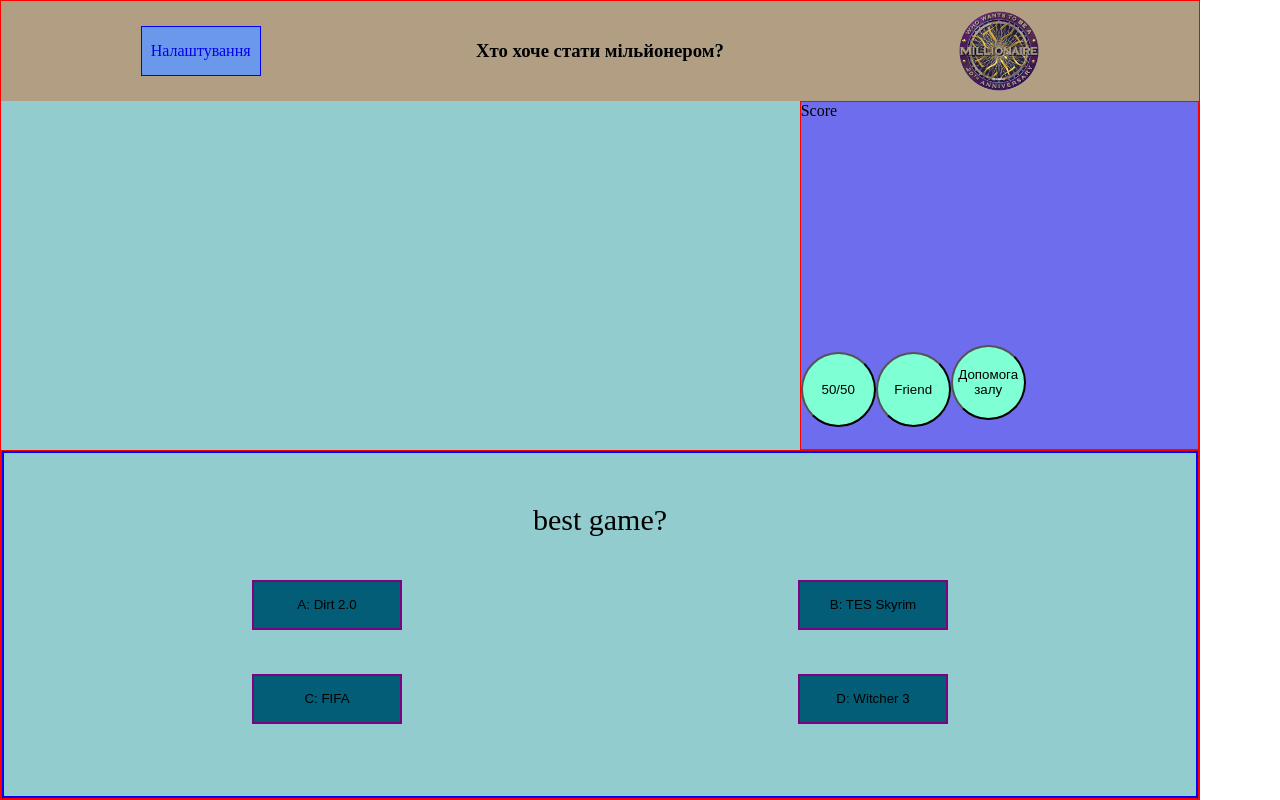
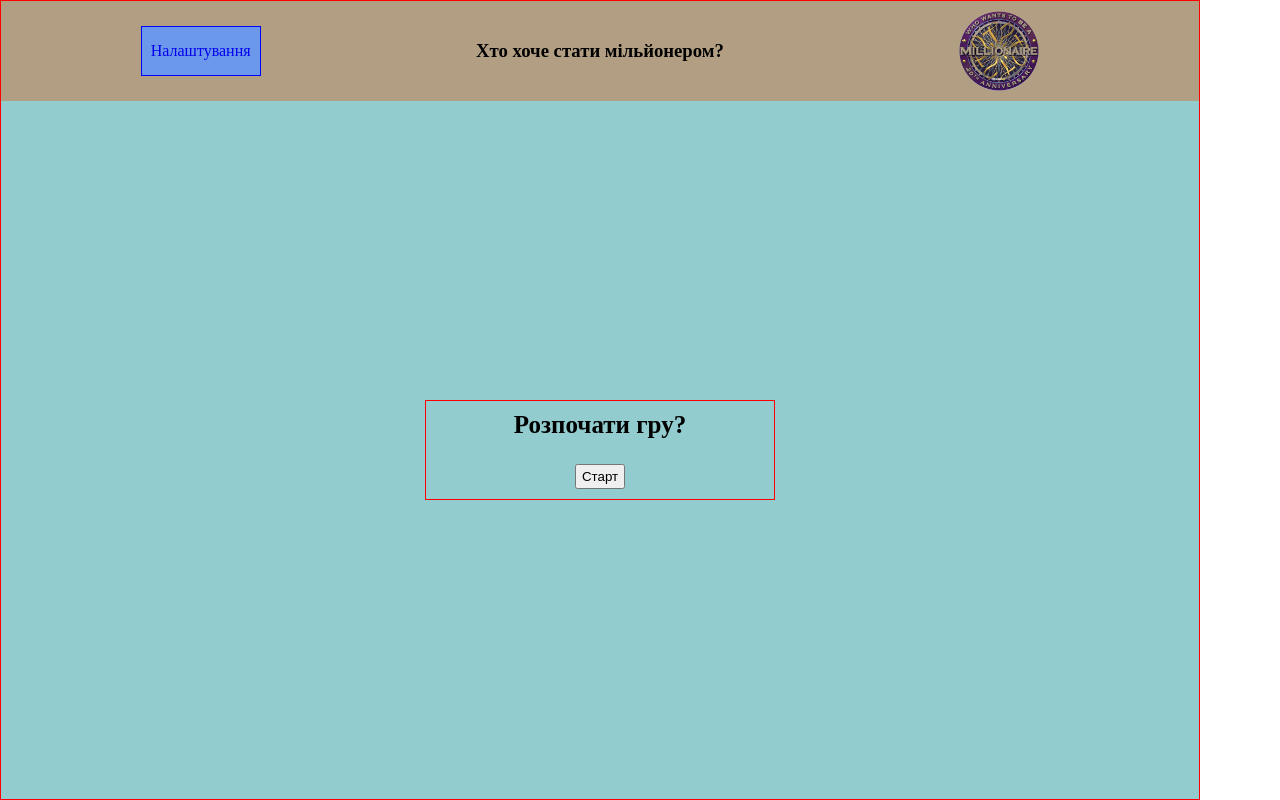
Before and after one commit to hrytsenko92/game-WWBM, a React (Vite) app in the folder frontEnd/: page /main/game in a window 1280 px wide. Built offline with nearby package versions, Linux system fonts and the light colour scheme.

Commit message:
fix adwise buttons, add countdown

```diff
--- a/frontEnd/package.json
+++ b/frontEnd/package.json
@@ -13,6 +13,7 @@
     "@reduxjs/toolkit": "^1.9.5",
     "axios": "^1.4.0",
     "react": "^18.2.0",
+    "react-countdown-circle-timer": "^3.2.1",
     "react-dom": "^18.2.0",
     "react-hook-form": "^7.45.1",
     "react-redux": "^8.1.1",
--- a/frontEnd/src/components/game/Advice.tsx
+++ b/frontEnd/src/components/game/Advice.tsx
@@ -1,6 +1,6 @@
 import React from 'react';
 import styled from 'styled-components';
-import { AType, AdwiseType } from '../../types/questionsType';
+import { AType, AdwiseType } from '../../types/allType';
 
 const Container = styled.section`
   background-color: #6d6ded;
--- /dev/null
+++ b/frontEnd/src/components/game/CountdownTimer.tsx
@@ -0,0 +1,27 @@
+import React from 'react';
+import styled from 'styled-components';
+import { CountdownCircleTimer } from 'react-countdown-circle-timer';
+
+const Container = styled.div`
+  width: 100px;
+  height: 100px;
+  background-color: bisque;
+`;
+
+export const CountdownTimer: React.FC = () => {
+
+  return (
+    <Container>
+      <CountdownCircleTimer
+        isPlaying
+        duration={60}
+        size={100}
+        colors={['#004777', '#F7B801', '#A30000', '#A30000']}
+        colorsTime={[7, 5, 2, 0]}
+        onComplete={()=> console.log("finish")}
+      >
+        {({ remainingTime }) => remainingTime}
+      </CountdownCircleTimer>
+    </Container>
+  );
+};
--- a/frontEnd/src/components/game/GameBar.tsx
+++ b/frontEnd/src/components/game/GameBar.tsx
@@ -1,6 +1,6 @@
 import React, { useState } from 'react';
 import styled from 'styled-components';
-import { AdwiseType, QType, btnBgColors } from '../../types/questionsType';
+import { AdwiseType, QType, btnBgColors } from '../../types/allType';
 
 const Container = styled.section`
   border: 2px solid blue;
--- a/frontEnd/src/components/game/Score.tsx
+++ b/frontEnd/src/components/game/Score.tsx
@@ -1,10 +1,34 @@
-import React, { useState } from 'react';
+import React from 'react';
 import styled from 'styled-components';
+import { score } from '../../types/allType';
 
 const Container = styled.section`
-  background-color: #6d6ded;
+  background-color: #6969ae;
+`;
+const ScoreWrapper = styled.ul``;
+const ScoreItem = styled.li`
+background-color: yellow;
+`;
+const ScoreItemCurrent = styled.li`
+  background-color: green;
 `;
 
-export const Score: React.FC = () => {
-  return <Container>Score</Container>;
+type PropsType = {
+  itemIndex: number;
+}
+// фукнція запису бест скор в БД
+export const Score: React.FC<PropsType> = ({itemIndex}) => {
+  return (
+    <Container>
+      <ScoreWrapper>
+        {score.map((item, index) => {
+          if (index === itemIndex) {
+            return <ScoreItemCurrent key={index}>{item}</ScoreItemCurrent>;
+          } else {
+            return <ScoreItem key={index}>{item}</ScoreItem>;
+          }
+        })}
+      </ScoreWrapper>
+    </Container>
+  );
 };
--- a/frontEnd/src/screens/main/Game.tsx
+++ b/frontEnd/src/screens/main/Game.tsx
@@ -3,20 +3,22 @@
 import { Score } from '../../components/game/Score';
 import { GameBar } from '../../components/game/GameBar';
 import { Advice } from '../../components/game/Advice';
-import {
-  QType,
-  testQ,
-  AdwiseType,
-  defaultAdwise,
-} from '../../types/questionsType';
+import { QType, testQ, AdwiseType, defaultAdwise } from '../../types/allType';
 import { Popup } from '../../components/game/Popup';
+import { CountdownTimer } from '../../components/game/CountdownTimer';
 
 const Container = styled.section`
   width: 100%;
   height: 100%;
   display: grid;
   grid-template-columns: 1fr 1fr 1fr;
-  grid-template-rows: 1fr 1fr;
+  grid-template-rows: 1.5fr 1fr;
+`;
+const CountDouwnWrapper = styled.div`
+  grid-column: 1/2;
+  grid-row: 1/2;
+  width: 100px;
+  height: 100px;
 `;
 const SideBarWrapper = styled.aside`
   grid-column: 3/4;
@@ -31,41 +33,82 @@
   grid-row: 2/3;
   border: 1px solid red;
 `;
+const NewGameContainer = styled.section`
+  display: flex;
+  flex-flow: row nowrap;
+  justify-content: center;
+  align-items: center;
+`;
+const NewGame = styled.div`
+  width: 350px;
+  height: 100px;
+  border: 1px solid red;
+  display: flex;
+  flex-flow: column nowrap;
+  justify-content: center;
+  align-items: center;
+`;
+const NewGameMessage = styled.h3`
+  font-size: 25px;
+  margin-bottom: 25px;
+`;
+const NewGameBtn = styled.button`
+  width: 50px;
+  height: 25px;
+`;
 
 export const Game: React.FC = () => {
-  const [question, setQuestion] = useState<QType>();
-  const [adwise, setAdwise] = useState<AdwiseType[]>();
+  const [question, setQuestion] = useState<QType>(); // питання з бБД
+  const [userScore, setUserScore] = useState<number>(15); // рахунок
+  const [adwise, setAdwise] = useState<AdwiseType[]>(); // 3 кнопки
   const [isOpenPopup, setIsOpenPopup] = useState(false);
-  const [message, setMessage] = useState<string>('aloha');
+  const [message, setMessage] = useState<string>(''); //
+  const [newGame, setNewGame] = useState<boolean>(false);
+  const [fiftyPercent, setFiftyPercent] = useState<boolean>(false);
+  const [callFriend, setCallFriend] = useState<boolean>(false);
+  const [askViewers, setAskViewers] = useState<boolean>(false);
 
   const handlePopup = () => {
     setIsOpenPopup(prev => !prev);
   };
-
   const selectAnswer = (a: boolean) => {
-    a ? console.log('yes, next') : console.log('no, new game');
+    a ? console.log('yes, next') : console.log('no, new game'); // наступне питання, бест скор--, таймер кінець гри
   };
   const handleFiftyPercent = (a: AdwiseType[]) => {
+    if (!fiftyPercent) {
       setAdwise(a);
+      setFiftyPercent(true);
+    }
   };
   const handleCallFriend = (a: string) => {
+    if (!callFriend) {
       setMessage(a);
       setIsOpenPopup(true);
+      setCallFriend(true);
+    }
   };
   const handleAskViewers = (a: string) => {
+    if (!askViewers) {
       setMessage(a);
       setIsOpenPopup(true);
+      setAskViewers(true);
+    }
   };
 
   useEffect(() => {
-    setQuestion(testQ); // get from db
-    setAdwise(defaultAdwise);
+    setQuestion(testQ); // перевірка на попередні ігри
+    setAdwise(defaultAdwise); // не міняти
   }, []);
 
   return (
+    <>
+      {newGame ? (
         <Container>
+          <CountDouwnWrapper>
+            <CountdownTimer />
+          </CountDouwnWrapper>
           <SideBarWrapper>
-        <Score />
+            <Score itemIndex={userScore} />
             {question?.answers ? (
               <Advice
                 answers={question.answers}
@@ -90,5 +133,14 @@
             <Popup message={message} handlePopup={handlePopup} />
           ) : null}
         </Container>
+      ) : (
+        <NewGameContainer>
+          <NewGame>
+            <NewGameMessage>Розпочати гру?</NewGameMessage>
+            <NewGameBtn onClick={() => setNewGame(true)}>Старт</NewGameBtn>
+          </NewGame>
+        </NewGameContainer>
+      )}
+    </>
   );
 };
--- a/frontEnd/src/types/questionsType.ts
+++ b/frontEnd/src/types/allType.ts
@@ -64,3 +64,22 @@
   Yellow: '#F6BB42',
   Grey: '#808080',
 };
+
+export const score: Array<string> = [
+  '1,000,000 *',
+  '500,000',
+  '250,000',
+  '125,000',
+  '64,000',
+  '32,000 *',
+  '16,000',
+  '8000',
+  '4000',
+  '2000',
+  '1000 *',
+  '500',
+  '400',
+  '300',
+  '200',
+  '100',
+];
```
Also changed, not shown: 1 other file (tests, documents, lock files or other folders). Lines whose indentation alone changed are shown as unchanged.
